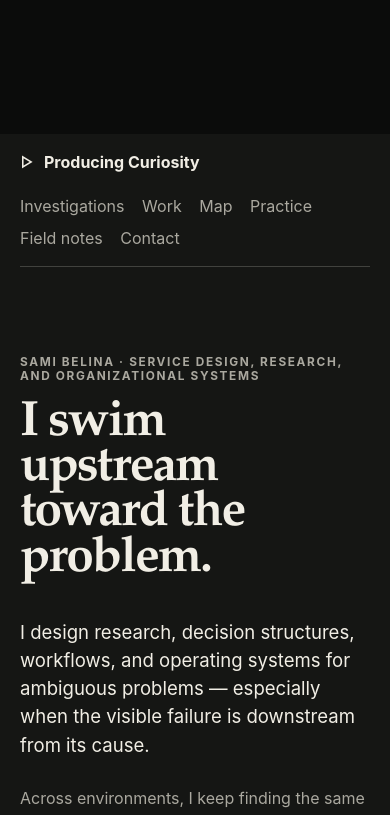
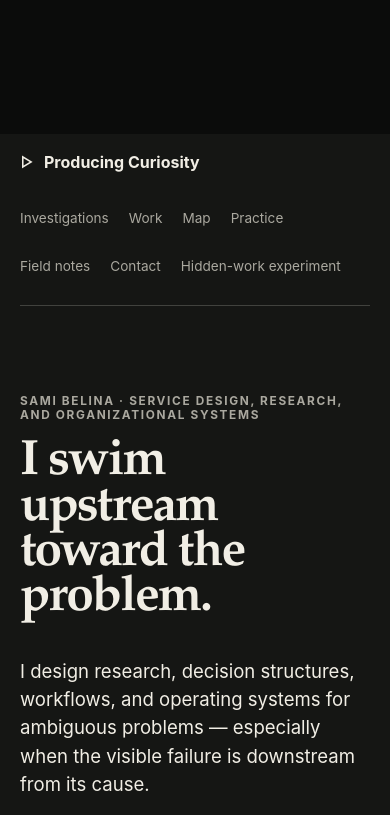
Before and after one commit to sbelina/portfolio-site, a React (Vite) app: page / in a window 390 px wide. Shown: the part 780-1595 px from the top of the page. Built offline with nearby package versions, Linux system fonts and the light colour scheme.

Commit message:
Add shared page menus and a responsive condensing index header

```diff
--- a/scripts/studio-assets.ts
+++ b/scripts/studio-assets.ts
@@ -2,4 +2,5 @@ import { readFile, writeFile } from 'node:fs/promises'
 const reading=await readFile('src/reading/reading.css','utf8')
 const diagram=await readFile('src/visuals/assumed-observed.css','utf8')
 const note=await readFile('src/components/experiment-note.css','utf8')
-await writeFile('dist-studio/preview.css',reading.replaceAll(/@import[^;]+;/g,'')+'\n'+diagram+'\n'+note+'\n.preview-status {padding:1rem;border-bottom:1px solid #b9a3ed;overflow-wrap:anywhere;}')
+const navigation=await readFile('src/components/public-navigation.css','utf8')
+await writeFile('dist-studio/preview.css',reading.replaceAll(/@import[^;]+;/g,'')+'\n'+diagram+'\n'+note+'\n'+navigation+'\n.preview-status {padding:1rem;border-bottom:1px solid #b9a3ed;overflow-wrap:anywhere;}')
--- a/src/App.tsx
+++ b/src/App.tsx
@@ -3,6 +3,7 @@ import { Component, useCallback, useEffect, useRef, useState, type ReactNode } f
 import { ConnectionGraph } from './components/ConnectionGraph'
 import { IntroExperience } from './components/IntroExperience'
 import { ExperimentNote } from './components/ExperimentNote'
+import { PublicNavigation } from './components/PublicNavigation'
 import { archiveItems, graphTagIds, projects, writings } from './data'
 import { emptyHomeReading, type HomeReading } from './home-reading'
 
@@ -39,6 +40,43 @@ export default function App({ reading = emptyHomeReading }: { reading?: HomeRead
   const [replayKey, setReplayKey] = useState(0)
   const [graphSelection, setGraphSelection] = useState<string | null>(null)
   const introInitialised = useRef(false)
+  const header = useRef<HTMLElement>(null)
+  const [compactHeader, setCompactHeader] = useState(false)
+  const [headerMeasured, setHeaderMeasured] = useState(false)
+  const [oversizedHeader, setOversizedHeader] = useState(false)
+
+  useEffect(() => {
+    // Hysteresis prevents the change in header height from toggling its own state.
+    const update = () => {
+      const index = document.getElementById('index')
+      const distance = window.scrollY - (index?.offsetTop ?? 0)
+      setCompactHeader(current => current ? distance > 48 : distance > 120)
+    }
+    update()
+    window.addEventListener('scroll', update, { passive: true })
+    return () => window.removeEventListener('scroll', update)
+  }, [])
+
+  useEffect(() => {
+    const element = header.current
+    if (!element) return
+    const measure = () => {
+      const height = element.getBoundingClientRect().height
+      const oversized = height > window.innerHeight * .45
+      document.documentElement.style.setProperty('--site-header-height', `${oversized ? 0 : height}px`)
+      setOversizedHeader(oversized)
+      setHeaderMeasured(true)
+    }
+    measure()
+    const observer = typeof ResizeObserver === 'function' ? new ResizeObserver(measure) : null
+    observer?.observe(element)
+    window.addEventListener('resize', measure)
+    return () => {
+      observer?.disconnect()
+      window.removeEventListener('resize', measure)
+      document.documentElement.style.removeProperty('--site-header-height')
+    }
+  }, [])
 
   const completeIntro = useCallback(() => {
     try {
@@ -113,19 +151,12 @@ export default function App({ reading = emptyHomeReading }: { reading?: HomeRead
       ) : null}
 
       <main id="index" className="site-main" tabIndex={-1}>
-        <header className="site-header">
+        <header ref={header} className="site-header" data-compact={compactHeader} data-measured={headerMeasured} data-oversized={oversizedHeader}>
           <a href="#index" className="wordmark" aria-label="Producing Curiosity home">
             <span className="wordmark-mark" aria-hidden="true">△</span>
             <span>Producing Curiosity</span>
           </a>
-          <nav aria-label="Primary navigation">
-            <a href="/investigations/">Investigations</a>
-            <a href="#work">Work</a>
-            <a href="#connections">Map</a>
-            <a href="#practice">Practice</a>
-            <a href="#field-notes">Field notes</a>
-            <a href="#contact">Contact</a>
-          </nav>
+          <PublicNavigation home />
         </header>
 
         <section className="index-hero" aria-labelledby="index-title">
--- /dev/null
+++ b/src/components/PublicNavigation.tsx
@@ -0,0 +1,20 @@
+import React from 'react'
+
+const destinations = [
+  { href: '/investigations/', label: 'Investigations' },
+  { href: '/#work', label: 'Work' },
+  { href: '/#connections', label: 'Map' },
+  { href: '/#practice', label: 'Practice' },
+  { href: '/#field-notes', label: 'Field notes' },
+  { href: '/#contact', label: 'Contact' },
+  { href: '/experiments/reveal-hidden-work/', label: 'Hidden-work experiment' },
+] as const
+
+/** Native links remain available without hydration, including on unavailable URLs. */
+export function PublicNavigation({ currentPath, home = false }: { currentPath?: string; home?: boolean }) {
+  return <nav className="public-navigation" aria-label="Primary navigation">
+    <ul>{destinations.map(({ href, label }) => <li key={href}>
+      <a href={home && href.startsWith('/#') ? href.slice(1) : href} aria-current={href === currentPath ? 'page' : undefined}>{label}</a>
+    </li>)}</ul>
+  </nav>
+}
--- /dev/null
+++ b/src/components/public-navigation.css
@@ -0,0 +1,8 @@
+.public-navigation { min-width: 0; font-size: .85rem; }
+.public-navigation ul { display: flex; flex-wrap: wrap; gap: .25rem 1.25rem; list-style: none; padding: 0; margin: 0; }
+.public-navigation li { min-width: 0; }
+.public-navigation a { display: inline-flex; align-items: center; min-height: 44px; max-width: 100%; color: var(--reading-muted, var(--muted, #aaa89f)); text-underline-offset: .3em; }
+.public-navigation a:hover, .public-navigation a[aria-current="page"] { color: var(--reading-ink, var(--ink, #f1eee5)); }
+.public-navigation a[aria-current="page"] { text-decoration-thickness: 2px; }
+.public-navigation a:focus-visible { outline: 3px solid var(--reading-focus, var(--focus, #f2c84b)); outline-offset: 4px; }
+@media print { .public-navigation { display: none; } }
--- a/src/experiments/hidden-work/HiddenWorkPage.tsx
+++ b/src/experiments/hidden-work/HiddenWorkPage.tsx
@@ -1,5 +1,6 @@
 import React, { useEffect, useRef, useState } from 'react'
 import { ExperimentNote } from '../../components/ExperimentNote'
+import { PublicNavigation } from '../../components/PublicNavigation'
 import { hiddenWork, processGeometry } from './content'
 import type { MotionLayer } from './sketch'
 
@@ -79,7 +80,7 @@ export function HiddenWorkPage() {
   return <>
     <a className="main-skip-link" href="#experiment">Skip to experiment</a>
     <main className="hidden-work-page" id="experiment" tabIndex={-1}>
-      <header className="experiment-header"><a href="/#index">△ Producing Curiosity</a><a href="/#work">Back to the portfolio</a></header>
+      <header className="experiment-header"><a href="/">△ Producing Curiosity</a><PublicNavigation currentPath="/experiments/reveal-hidden-work/" /></header>
       <p className="eyebrow">An interaction experiment · illustrative content</p>
       <h1>{hiddenWork.title}</h1>
       <p className="experiment-question">{hiddenWork.question}</p>
--- a/src/experiments/hidden-work/hidden-work.css
+++ b/src/experiments/hidden-work/hidden-work.css
@@ -1,3 +1,4 @@
+@import '../../components/public-navigation.css';
 .hidden-work-page { max-width: 1240px; margin: auto; padding: 2rem clamp(1.25rem, 5vw, 5rem) 4rem; overflow-wrap: anywhere; }
 .hidden-work-page p { line-height: 1.7; }
 .experiment-header { display: flex; justify-content: space-between; gap: 1.5rem; flex-wrap: wrap; margin-bottom: 5rem; font-size: .85rem; }
--- a/src/reading/ReadingPage.tsx
+++ b/src/reading/ReadingPage.tsx
@@ -1,5 +1,6 @@
 import { AssumedObserved } from '../visuals/AssumedObserved'
 import { ExperimentNote } from '../components/ExperimentNote'
+import { PublicNavigation } from '../components/PublicNavigation'
 import React, { type ReactNode } from 'react'
 import type { PublicEntry, PublicEvidence } from '../content/model'
 import type { ReadingPageData, ReadingContext } from './page-data'
@@ -179,7 +180,7 @@ export function ReadingPage({ page }: { page: ReadingPageData }) {
   return (
     <div className="reading-page">
       <a className="reading-skip" href="#reading-main">Skip to reading</a>
-      <header className="reading-site-header"><a className="reading-wordmark" href="/">△ Producing Curiosity</a><nav aria-label="Primary navigation"><a href="/investigations/" aria-current={page.kind === 'collection' ? 'page' : undefined}>Investigations</a><a href="/#contact">Contact</a></nav></header>
+      <header className="reading-site-header"><a className="reading-wordmark" href="/">△ Producing Curiosity</a><PublicNavigation currentPath={page.kind === 'collection' ? '/investigations/' : undefined} /></header>
       {page.fixture ? <aside className="reading-fixture" aria-label="Development fixture"><strong>Development fixture — not publication-approved content.</strong><p>This synthetic reading demonstrates templates and connections. It is not Sam’s manuscript, source evidence, or a measured project outcome. Fixtures are excluded from production builds.</p></aside> : null}
       <main id="reading-main" tabIndex={-1}>{content}</main>
       <footer className="reading-footer"><a href="/">Producing Curiosity home</a><span>Questions are connected. Their evidence remains distinct.</span><ExperimentNote /></footer>
--- a/src/reading/reading.css
+++ b/src/reading/reading.css
@@ -1,5 +1,6 @@
 @import '../visuals/assumed-observed.css';
 @import '../components/experiment-note.css';
+@import '../components/public-navigation.css';
 :root {
   color-scheme: dark;
   font-family: Inter, ui-sans-serif, system-ui, -apple-system, BlinkMacSystemFont, "Segoe UI", sans-serif;
@@ -24,11 +25,8 @@ a:hover { color: var(--reading-holds); }
 a:focus-visible, summary:focus-visible { outline: 3px solid var(--reading-focus); outline-offset: 4px; }
 .reading-page { max-width: 1240px; margin: 0 auto; padding: 0 clamp(1.25rem, 5vw, 4rem); overflow-wrap: anywhere; }
 .reading-skip { display: inline-block; min-height: 44px; padding: .65rem 0; font-size: .85rem; }
-.reading-site-header { display: flex; align-items: center; justify-content: space-between; gap: 1.5rem; padding: 1rem 0 1.5rem; border-bottom: 1px solid var(--reading-line); }
+.reading-site-header { display: flex; flex-wrap: wrap; align-items: center; justify-content: space-between; gap: 1rem 1.5rem; padding: 1rem 0 1.5rem; border-bottom: 1px solid var(--reading-line); }
 .reading-wordmark { font-weight: 720; text-decoration: none; }
-.reading-site-header nav { display: flex; flex-wrap: wrap; gap: .5rem 1.5rem; }
-.reading-site-header nav a { display: inline-flex; align-items: center; min-height: 44px; color: var(--reading-muted); }
-.reading-site-header nav a[aria-current="page"] { color: var(--reading-ink); text-decoration-thickness: 2px; }
 .reading-fixture { max-width: 54rem; margin: 2rem auto 0; padding: 1rem 1.25rem; border: 1px solid var(--reading-unresolved); background: var(--reading-panel); font-size: .85rem; line-height: 1.6; }
 .reading-fixture strong { color: var(--reading-unresolved); }
 .reading-fixture p { margin: .5rem 0 0; }
--- a/src/styles.css
+++ b/src/styles.css
@@ -1,4 +1,5 @@
 @import './components/experiment-note.css';
+@import './components/public-navigation.css';
 :root {
   font-family: Inter, ui-sans-serif, system-ui, -apple-system, BlinkMacSystemFont, "Segoe UI", sans-serif;
   color: #f1eee5;
@@ -298,14 +299,27 @@ button:focus-visible, a:focus-visible, summary:focus-visible {
 
 /* SITE ------------------------------------------------------------- */
 .site-main { max-width: 1480px; margin: 0 auto; padding: 0 clamp(1.25rem, 5vw, 5rem); }
+.site-main, .site-footer { overflow-wrap: anywhere; }
 .site-header {
+  position: sticky;
+  top: 0;
+  z-index: 20;
+  background: var(--paper);
   min-height: 92px;
   display: flex;
   justify-content: space-between;
   align-items: center;
   gap: 1.5rem;
   border-bottom: 1px solid var(--line);
+  padding: .9rem 0;
 }
+.site-header[data-compact="true"] { min-height: 64px; padding: .25rem 0; }
+.site-header[data-oversized="true"] { position: static; }
+/* Dynamic height covers wrapping/enlarged menus; native no-JS anchor clearance
+   uses the conservative fallback. Do not overlay the authored introduction. */
+.site-main [id] { scroll-margin-top: calc(var(--site-header-height, 260px) + 1rem); }
+.site-main { scroll-margin-top: 0; }
+.site-main > .site-header { scroll-margin-top: 0; }
 .wordmark { display: inline-flex; align-items: center; gap: .6rem; font-weight: 720; text-decoration: none; }
 .wordmark-mark { color: var(--ink); font-size: .86rem; transform: rotate(90deg); }
 .site-header nav { display: flex; flex-wrap: wrap; gap: 1.35rem; }
@@ -509,6 +523,8 @@ button:focus-visible, a:focus-visible, summary:focus-visible {
 
 @media (max-width: 720px) {
   .site-header { align-items: flex-start; padding: 1.1rem 0; flex-direction: column; }
+  .site-header[data-measured="false"] { position: static; }
+  .site-header[data-compact="true"] { padding: .25rem 0; gap: .25rem; }
   .site-header nav { gap: .8rem 1.1rem; }
   .index-hero { min-height: auto; padding: 5.5rem 0 4.5rem; }
   .project-card { grid-template-columns: 3.65rem minmax(0, 1fr); padding: 2.7rem 0 3.3rem; }
@@ -528,6 +544,11 @@ button:focus-visible, a:focus-visible, summary:focus-visible {
   .notes-grid { grid-template-columns: 1fr; }
   .site-footer { align-items: flex-start; flex-direction: column; }
 }
+
+/* A wrapping menu must never occupy most of a short viewport. It remains in
+   normal flow here, with every destination available rather than clipped. */
+@media (max-height: 600px) { .site-header { position: static; } }
+@media print { .site-header { position: static; } }
 
 @media (prefers-reduced-motion: reduce) {
   html { scroll-behavior: auto; }
```
Also changed, not shown: 4 other files (tests, documents, lock files or other folders).
